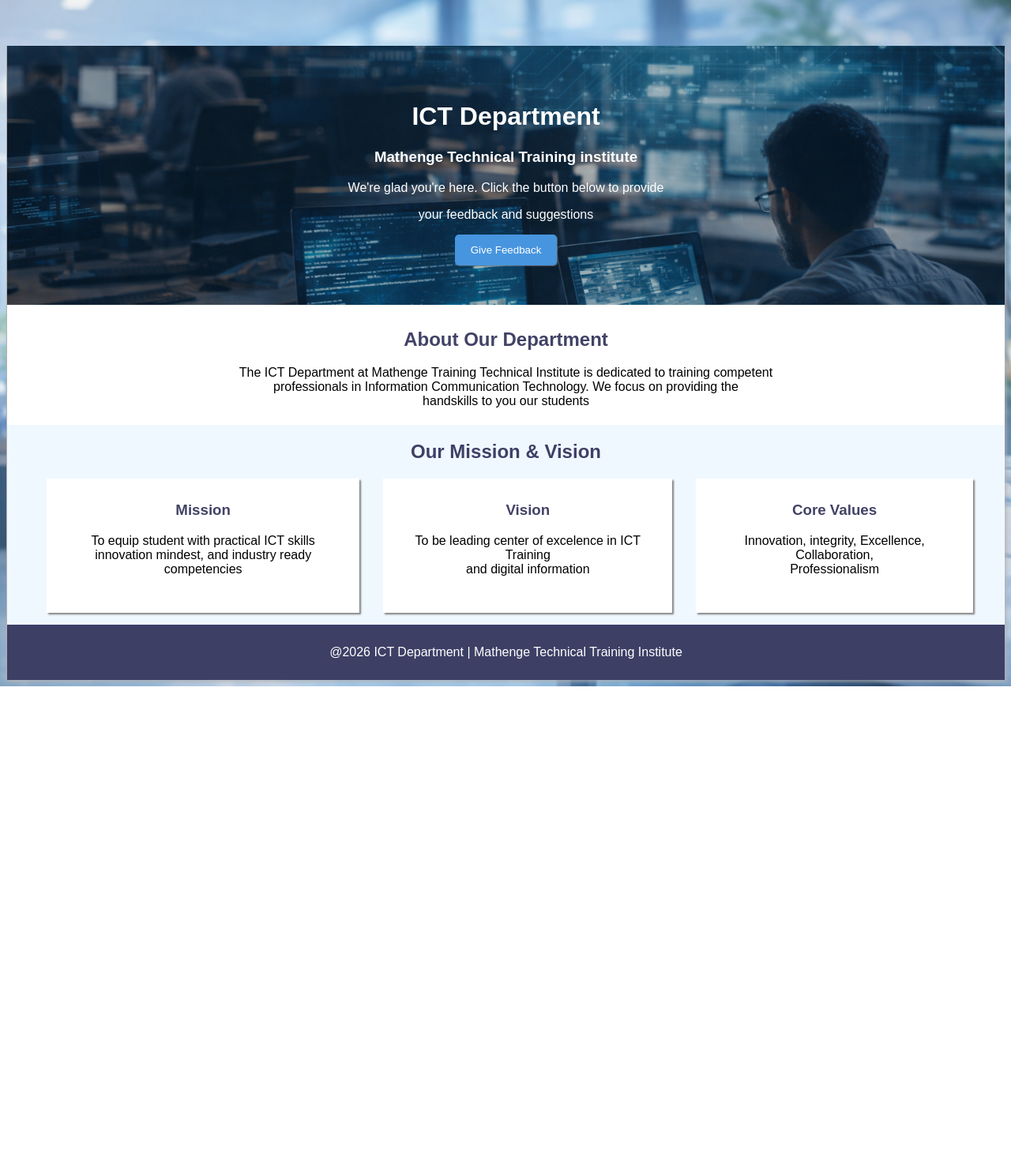
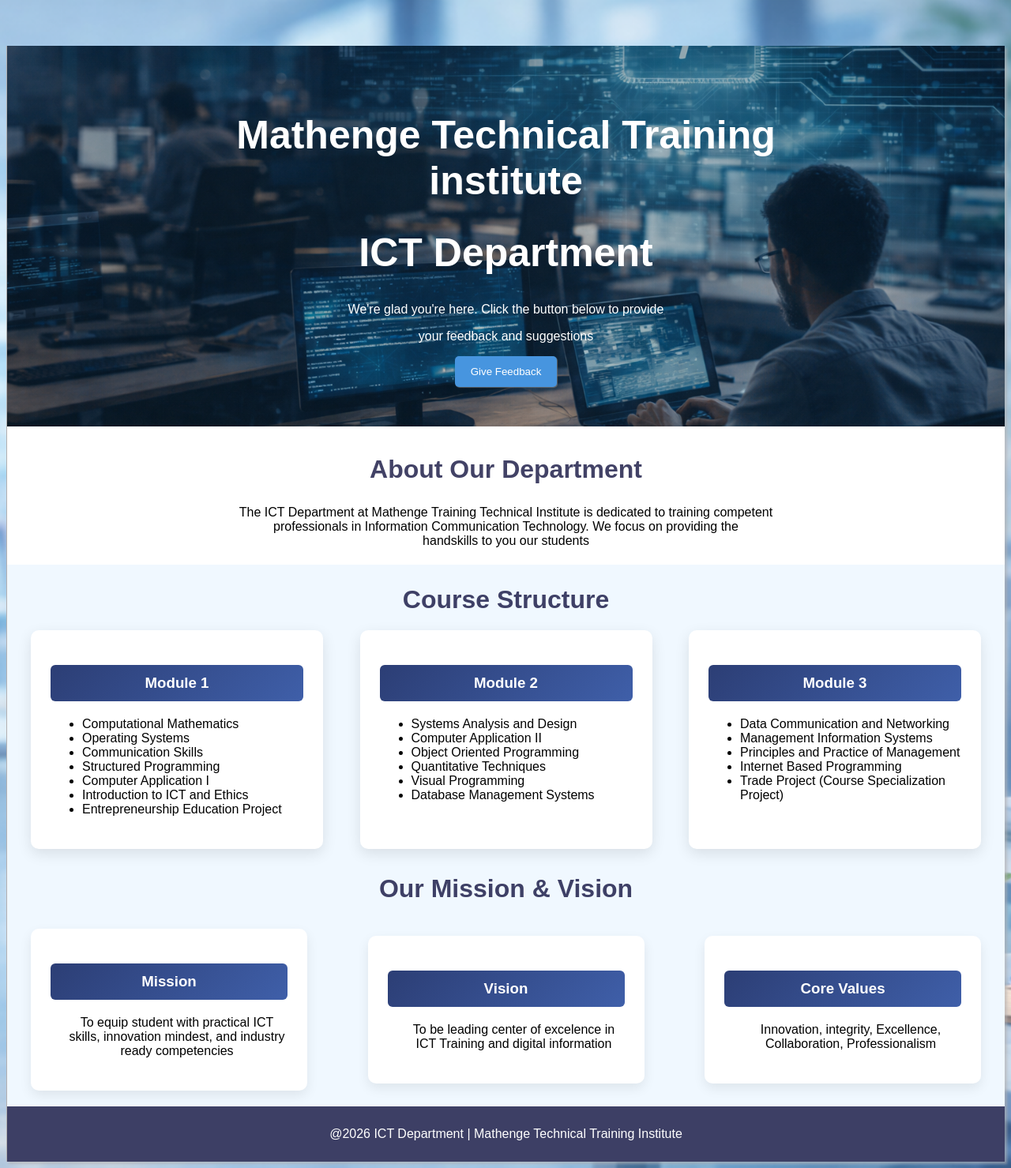
Before and after one commit to bkaroki45-cpu/MTTI-ICT-feedback-sytem, a Django app: page / in a window 1280 px wide. Shown: the whole page at 79% size. Before the commit the page ends 869 px from the top, so only its background shows below. Run offline with Django 5.2, Linux system fonts and the light colour scheme.

Commit message:
updated feedback system

```diff
--- a/feed/templates/feed/home.html
+++ /dev/null
@@ -1,70 +0,0 @@
-{% load static %}
-<!DOCTYPE html>
-<html lang="en">
-<head>
-    <meta charset="UTF-8">
-    <meta name="viewport" content="width=device-width, initial-scale=1.0">
-    <title>home</title>
-    <link rel="stylesheet" href="{% static 'styles/style.css' %}">
-</head>
-<body class="home">
-    <div class="all">
-        <div class="box1">
-            <h1>ICT Department</h1>
-            <h3>Mathenge Technical Training institute</h3>
-            <p>We're glad you're here. Click the button below to provide</p>
-            <p>your feedback and suggestions</p>
-
-            <form action="{% url 'see' %}">
-                <button type="submit">Give Feedback</button>
-            </form>
-        </div>
-    <div class="about">
-        <h2 class="title1">
-            About Our Department
-        </h2>
-        <p>
-            The ICT Department at Mathenge Training Technical Institute
-            is dedicated to training competent<br>professionals in
-            Information
-            Communication Technology. We focus on providing the
-            <br>handskills to you our students
-        </p>
-    </div>
-    <h2 class="title1">Our Mission & Vision</h2>
-    <div class="sections">
-        <div class="one">
-            <h3 class="title1">Mission</h3>
-            <p>
-                To equip student with practical ICT skills<br>
-                innovation mindest, and industry ready competencies
-            </p>
-        </div>
-        <div class="one">
-            <h3 class="title1">
-                Vision
-            </h3>
-            <p>
-                To be leading center of excelence in ICT Training <br>
-                and digital information
-            </p>
-        </div>
-        <div class="one">
-            <h3 class="title1">
-                Core Values
-            </h3>
-            <p>
-                Innovation, integrity, Excellence, Collaboration,
-                <br> Professionalism
-            </p>
-        </div>
-    </div>
-    <footer class="foot">
-        <p>
-            @2026 ICT Department | Mathenge Technical Training Institute
-        </p>
-    </footer>
-    </div>
-
-</body>
-</html>
--- /dev/null
+++ b/feed/templates/feed/index.html
@@ -0,0 +1,110 @@
+{% load static %}
+<!DOCTYPE html>
+<html lang="en">
+<head>
+    <meta charset="UTF-8">
+    <meta name="viewport" content="width=device-width, initial-scale=1.0">
+    <title>home</title>
+    <link rel="stylesheet" href="{% static 'styles/style.css' %}">
+</head>
+<body class="home">
+    <div class="all">
+        <div class="box1">
+            <h1>Mathenge Technical Training institute</h1>
+            <h1>ICT Department</h1>
+            <p>We're glad you're here. Click the button below to provide</p>
+            <p>your feedback and suggestions</p>
+
+            <form action="{% url 'see' %}">
+                <button type="submit">Give Feedback</button>
+            </form>
+        </div>
+    <div class="about">
+        <h2 class="title1">
+            About Our Department
+        </h2>
+        <p class="abau">
+            The ICT Department at Mathenge Training Technical Institute
+            is dedicated to training competent<br>professionals in
+            Information
+            Communication Technology. We focus on providing the
+            <br>handskills to you our students
+        </p>
+    </div>
+    <section class="course-structure">
+
+        <h2>Course Structure</h2>
+
+        <div class="modules">
+            <div class="module-box">
+                <h3>Module 1</h3>
+                <ul>
+                    <li>Computational Mathematics</li>
+                    <li>Operating Systems</li>
+                    <li>Communication Skills</li>
+                    <li>Structured Programming</li>
+                    <li>Computer Application I</li>
+                    <li>Introduction to ICT and Ethics</li>
+                    <li>Entrepreneurship Education Project</li>
+                </ul>
+            </div>
+            <div class="module-box">
+                <h3>Module 2</h3>
+                <ul>
+                    <li>Systems Analysis and Design</li>
+                    <li>Computer Application II</li>
+                    <li>Object Oriented Programming</li>
+                    <li>Quantitative Techniques</li>
+                    <li>Visual Programming</li>
+                    <li>Database Management Systems</li>
+                </ul>
+            </div>
+            <div class="module-box">
+                <h3>Module 3</h3>
+                <ul>
+                    <li>Data Communication and Networking</li>
+                    <li>Management Information Systems</li>
+                    <li>Principles and Practice of Management</li>
+                    <li>Internet Based Programming</li>
+                    <li>Trade Project (Course Specialization Project)</li>
+                </ul>
+            </div>
+        </div>
+    </section>
+    <h3 class="title1">Our Mission & Vision</h3>
+    <div class="sections">
+        <div class="one">
+            <h3 class="title2">Mission</h3>
+            <p>
+                To equip student with practical ICT skills,
+                innovation mindest, and industry ready competencies
+            </p>
+        </div>
+        <div class="one">
+            <h3 class="title2">
+                Vision
+            </h3>
+            <p>
+                To be leading center of excelence in ICT Training
+                and digital information
+            </p>
+        </div>
+        <div class="one">
+            <h3 class="title2">
+                Core Values
+            </h3>
+            <p>
+                Innovation, integrity, Excellence, Collaboration,
+                Professionalism
+            </p>
+        </div>
+    </div>
+    <footer class="foot">
+        <p>
+            @2026 ICT Department | Mathenge Technical Training Institute
+        </p>
+    </footer>
+    </div>
+
+</body>
+</html>
--- a/feed/views.py
+++ b/feed/views.py
@@ -3,7 +3,7 @@ from .form import ICTFeedbackForm
 
 # Create your views here.
 def home(request):
-    return render(request, 'feed/home.html')
+    return render(request, 'feed/index.html')
 
 def see(request):
     if request.method == 'POST':
--- a/static/styles/style.css
+++ b/static/styles/style.css
@@ -6,6 +6,10 @@
     background-repeat: no-repeat;
     background-position: center;
 
+}
+
+h1{
+    font-size: 50px;
 }
 
 
@@ -49,29 +53,88 @@ button:hover{
     background-color: white;
     padding-top: 10px;
     padding-bottom: 5px;
+    flex-wrap: wrap;
+}
+
+.abau{
+    flex-wrap: wrap;
+}
+
+.course-structure h2{
+    font-size: 32px;
+    margin-bottom: 20px;
+    color: rgba(1, 1, 49, 0.747);
+    font-weight: bold;
+    transition: 0.3s;
+}
+
+.course-structure h2:hover{
+    background-color: rgba(250, 235, 215, 0.473);
+    padding-top: 10px;
+    padding-bottom: 10px;
+}
+
+.modules{
+    display: flex;
+    justify-content: space-between;
+    gap: 30px;
+    margin-left: 30px;
+    margin-right: 30px;
+    flex-wrap: wrap;
+}
+
+
+
+.module-box{
+    background: white;
+    width: 320px;
+    padding: 25px;
+    border-radius: 10px;
+    box-shadow: 0 6px 18px rgba(0, 0, 0, 0.1);
+    transition: 0.3s ease;
+    text-align: left;
+
+}
+
+.module-box:hover{
+    transform: translateY(-8px);
+    box-shadow: 0 10px 25px rgba(0, 0, 0, 0.15);
+}
+
+.module-box h3 {
+    text-align: center;
+    background: linear-gradient(135deg, #2c3e75, #3f5fa9);
+    color: white;
+    padding: 12px;
+    border-radius: 6px;
+    margin-bottom: 20px;
 }
 
 .sections{
     display: flex;
     justify-content: space-between;
     align-items: center;
-    padding-right: 40px;
-    padding-left: 20px;
-    margin-bottom: 15px;
+    gap: 30px;
+    margin-bottom: 20px;
+    margin-left: 30px;
+    margin-right: 30px;
+    flex-wrap: wrap;
 }
 
 .one{
-    background-color: white;
-    margin-left: 30px;
-    padding: 10px;
-    height: 150px;
-    box-shadow: 2px 2px 2px grey;
+    background: white;
+    width: 300px;
+    padding: 25px;
+    border-radius: 10px;
+    box-shadow: 0 6px 15px rgba(0, 0, 0, 0.08);
+    transition: 0.3s;
 }
 
+.one p{
+    padding-left: 20px;
+}
 .one:hover{
-    box-shadow: 3px 3px 3px grey;
-    padding: 15px;
-
+    transform: translateY(-6px);
 }
 
 .foot{
@@ -85,12 +148,23 @@ button:hover{
 .title1{
     color: rgba(1, 1, 49, 0.747);
     transition: 0.3s;
+    font-weight: bold;
+    font-size: 32px;
 }
 
 .title1:hover{
     background-color: rgba(250, 235, 215, 0.473);
     padding-top: 10px;
     padding-bottom: 10px;
+}
+
+.title2{
+    text-align: center;
+    background: linear-gradient(135deg, #2c3e75, #3f5fa9);
+    color: white;
+    padding: 12px;
+    border-radius: 6px;
+    margin-bottom: 20px;
 }
 
 .see{
@@ -164,4 +238,19 @@ button:hover{
     padding-bottom: 30px;
     padding-left: 20px;
     padding-right: 20px;
+    box-shadow: 3px 3px 3px rgba(61, 60, 60, 0.486);
+    transition: 0.3s;
 }
+
+.message-section:hover{
+    padding-bottom: 40px;
+    padding-left: 30px;
+    padding-right: 30px;
+}
+
+@media (max-width: 768px) {
+    .module-box,
+    .one {
+        width: 90%;
+    }
+}
```
Also changed, not shown: feed/form.py (+109 -27 lines), feed/models.py (+76 -8 lines), db.sqlite3, feed/migrations/0002_rename_facilities_satisfaction_ictfeedback_academic_guidance_and_more.py (added).
